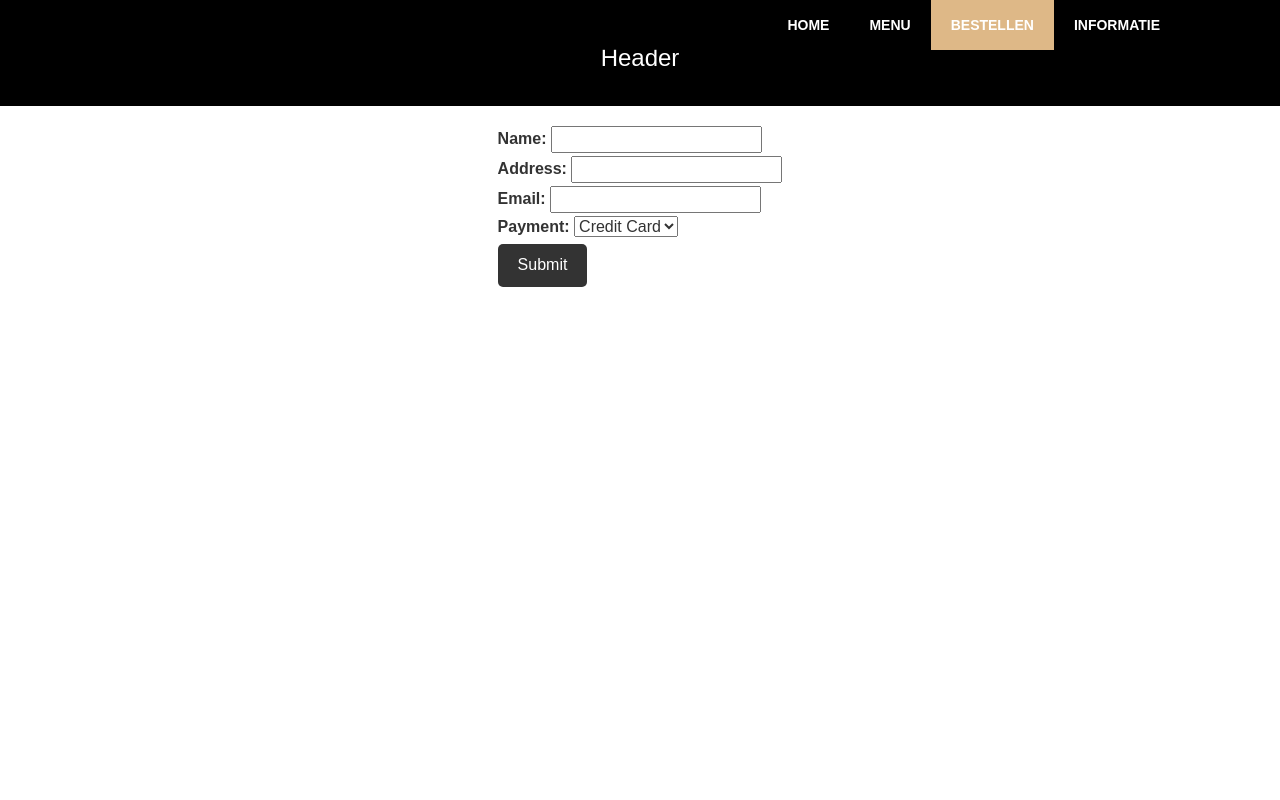
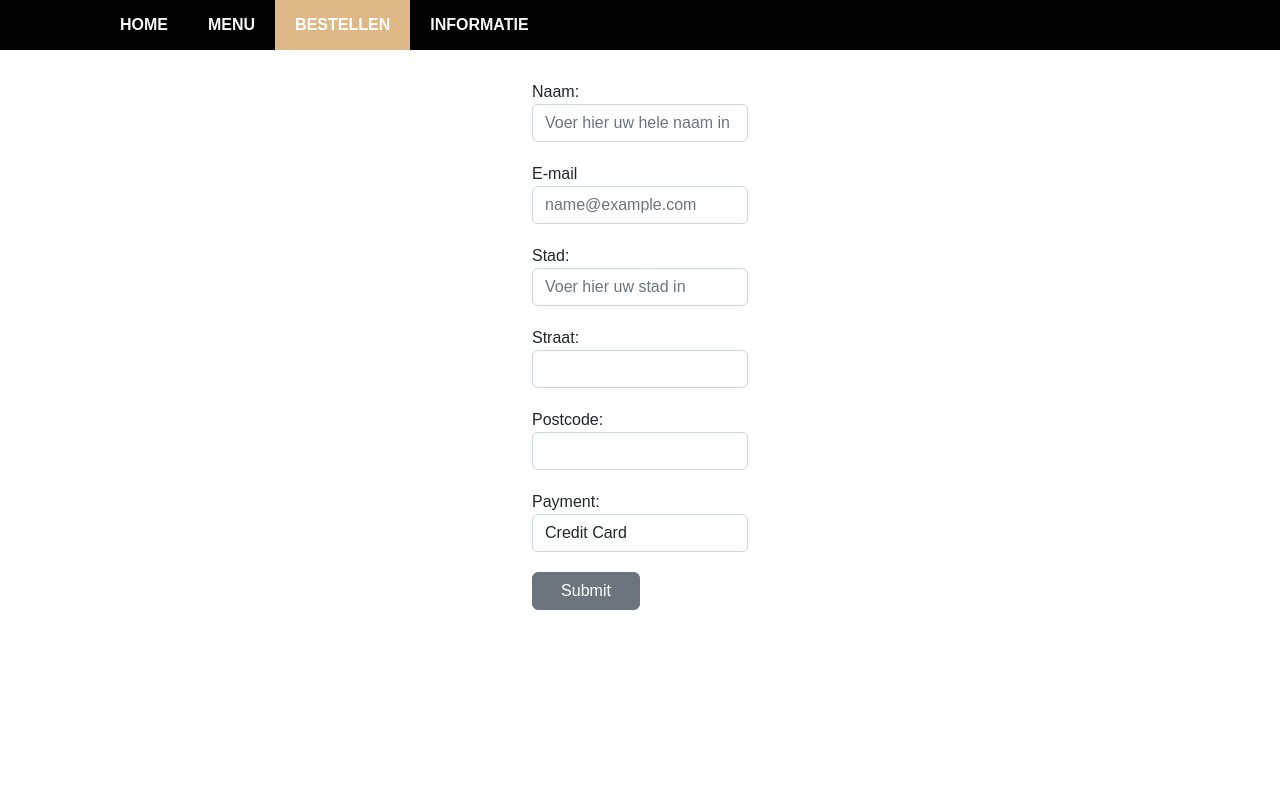
Before and after one commit to charleywensink/eten-bestellen, a plain HTML site: page bestel/Checkout.html in a window 1280 px wide. Shown: the top 800 px of the page. Drawn offline with nearby package versions, Linux system fonts and the light colour scheme.

Commit message:
Styling en checkout veranderd

```diff
--- a/bestel/Checkout.html
+++ b/bestel/Checkout.html
@@ -1,9 +1,9 @@
 <!DOCTYPE html>
 <html lang="en">
 <head>
-  <link rel="stylesheet" href="https://maxcdn.bootstrapcdn.com/bootstrap/3.4.1/css/bootstrap.min.css">
+  <link rel="stylesheet" href="https://cdn.jsdelivr.net/npm/bootstrap@5.2.3/dist/css/bootstrap.min.css" integrity="sha384-rbsA2VBKQhggwzxH7pPCaAqO46MgnOM80zW1RWuH61DGLwZJEdK2Kadq2F9CUG65" crossorigin="anonymous">
   <script src="https://ajax.googleapis.com/ajax/libs/jquery/3.6.3/jquery.min.js"></script>
-  <script src="https://maxcdn.bootstrapcdn.com/bootstrap/3.4.1/js/bootstrap.min.js"></script>
+  <script src="https://cdn.jsdelivr.net/npm/bootstrap@5.2.3/dist/js/bootstrap.bundle.min.js" integrity="sha384-kenU1KFdBIe4zVF0s0G1M5b4hcpxyD9F7jL+jjXkk+Q2h455rYXK/7HAuoJl+0I4" crossorigin="anonymous"></script>
   <script src="script.js"></script>
   <link rel="stylesheet" href="style.css">
   <meta charset="UTF-8">
@@ -13,37 +13,53 @@
 </head>
 <body>
 
-<header>
-  <h1>Header</h1>
-</header>
+  <header>
+    <nav class="nav">
+      <ul>
+        <li><a class="text-light" href="../index/index.html">Home</a></li>
+        <li><a class="text-light nav-item" href="../menu/menu.html">Menu</a></li>
+        <li><a class="active" href="../bestel/Bestel.html">Bestellen</a></li>
+        <li><a class="text-light" href="../info/info.html">Informatie</a></li>
+      </ul>
+    </nav>
+  </header>
+
 
 <main>
-  <nav>
-    <ul>
-      <li><a href="../index/index.html" >Home</a></li>
-      <li><a href="../menu/menu.html">Menu</a></li>
-      <li><a href="../bestel/Bestel.html" class="active">Bestellen</a></li>
-      <li><a href="../info/info.html">Informatie</a></li>
-    </ul>
-  </nav>
 
   <form id="checkoutform">
-    <label for="name">Name:</label>
-    <input type="text" id="name" name="name" required><br>
+      <div class="form-group w-auto">
+        <label >Naam:</label>
+        <input type="text" class="form-control" placeholder="Voer hier uw hele naam in">
+      </div>
+    <div class="form-group">
+      <label >E-mail</label>
+      <input type="text" class="form-control" placeholder="name@example.com">
+    </div>
+    <div class="form-group">
+      <label >Stad:</label>
+      <input type="text" class="form-control" placeholder="Voer hier uw stad in">
+    </div>
+    <div class="form-group">
+      <label >Straat:</label>
+      <input type="text" class="form-control">
+    </div>
+    <div class="form-group">
+      <label >Postcode:</label>
+      <input type="text" class="form-control">
+    </div>
 
-    <label for="address">Address:</label>
-    <input type="text" id="address" name="address" required><br>
-
-    <label for="email">Email:</label>
-    <input type="email" id="email" name="email" required><br>
-
-    <label for="payment">Payment:</label>
-    <select id="payment" name="payment">
-      <option value="credit-card">Credit Card</option>
-      <option value="paypal">PayPal</option>
-    </select><br>
-
-    <button onclick="submitBestelling()" type="submit" id="checkoutSubmit">Submit</button>
+    <div class="form-group">
+        <label for="exampleFormControlSelect1">Payment:</label>
+        <select class="form-control" id="exampleFormControlSelect1">
+          <option>Credit Card</option>
+          <option>PayPal</option>
+          <option>iDEAL</option>
+        </select>
+    </div>
+      <div class="form-group">
+        <button onclick="submitBestelling()" type="submit" id="checkoutSubmit" class="btn btn-secondary w-50">Submit</button>
+      </div>
   </form>
 
 
--- a/bestel/script.js
+++ b/bestel/script.js
@@ -13,6 +13,23 @@ function addItem(name, price) {
 
     displayCart();
 }
+
+function removeItem(name, price) {
+    let cart = JSON.parse(localStorage.getItem("shoppingCart")) || [];
+
+    let existingItemIndex = cart.findIndex(cartItem => cartItem.name === name);
+    if (cart[existingItemIndex].quantity > 0 ) {
+        cart[existingItemIndex].quantity -= 1;
+    } else {
+        return
+    }
+
+    //Save items
+    localStorage.setItem("shoppingCart", JSON.stringify(cart));
+
+    displayCart();
+}
+
 
 function displayCart() {
     // Load items
--- a/bestel/style.css
+++ b/bestel/style.css
@@ -54,6 +54,7 @@ nav ul {
 nav ul li {
     list-style: none;
 }
+
 nav ul li a {
     display: block;
     color: white;
@@ -103,6 +104,7 @@ h1 {
 
 .itemlist button {
     background-color: #333;
+    font-size: 15px;
     color: #ffffff;
     border: none;
     padding: 10px 20px;
@@ -115,6 +117,7 @@ h1 {
 }
 
 #items {
+    margin-left: 20px;
     margin-bottom: 20px;
     font-size: 16px;
 }
@@ -149,11 +152,22 @@ button:hover {
     background-color: rgb(248, 248, 248);
 }
 
-.btn-primary:hover {
-    text-shadow:
-            0 0 5px rgba(204, 204, 204, 0.35);
+.btn-primary {
+    margin-left: 15px;
 }
 
+.btn-danger {
+    margin-left: 15px;
+}
+
+.btn-primary:hover {
+    text-shadow: 0 0 5px rgba(204, 204, 204, 0.35);
+}
+
+#winkelwagen {
+    margin-left: -1em;
+    border-radius: 35px;
+}
 
 .itemcontainer {
     display: flex;
@@ -161,5 +175,16 @@ button:hover {
 }
 
 #checkoutform{
+    justify-content: left;
     font-size: 16px;
+    width: 20vw;
 }
+
+.form-group {
+    padding: 10px 20px;
+}
+
+.padding {
+    padding: 50px 20px;
+    background-color: red;
+}
```
Also changed, not shown: bestel/Bestel.html (+20 -12 lines).
